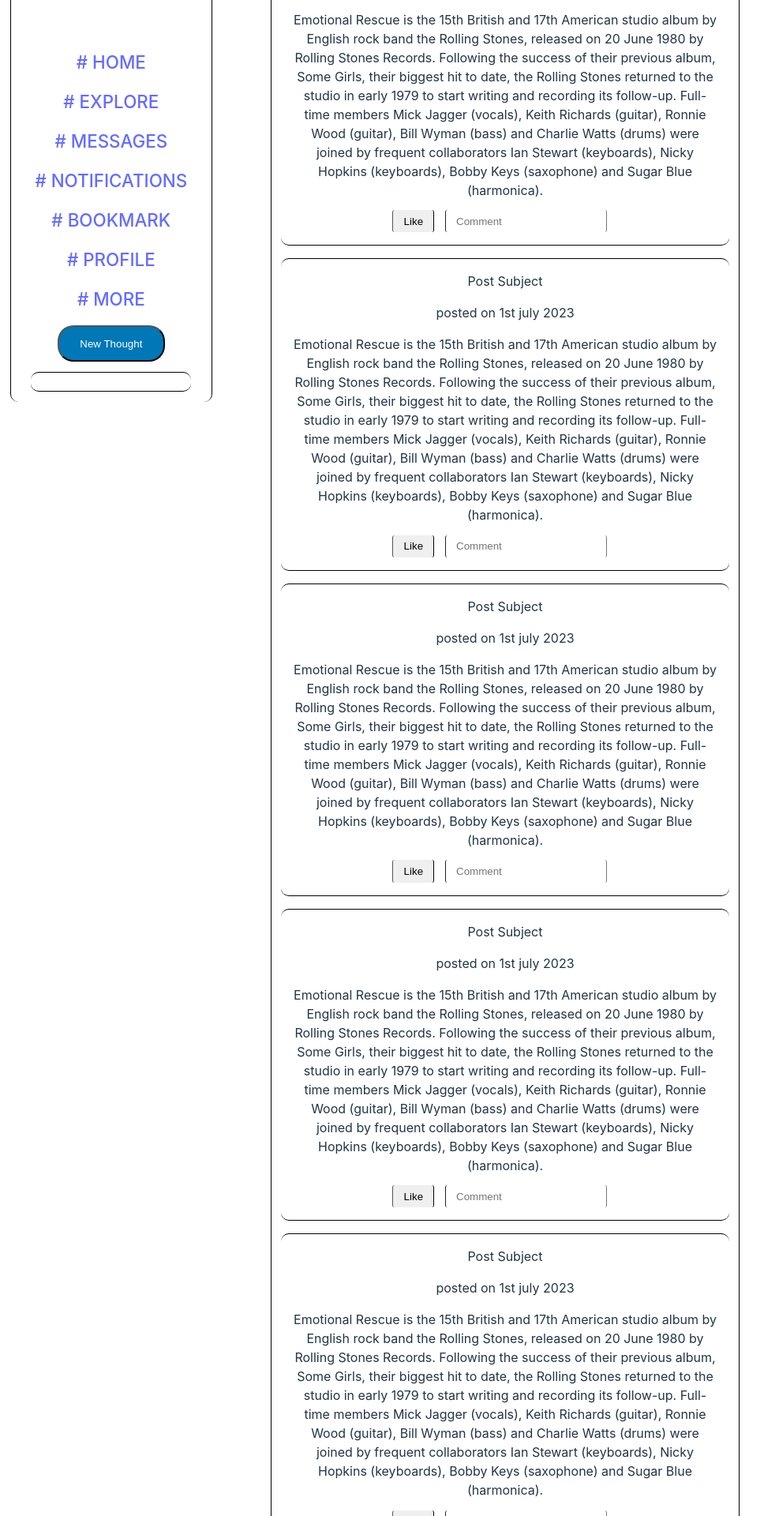
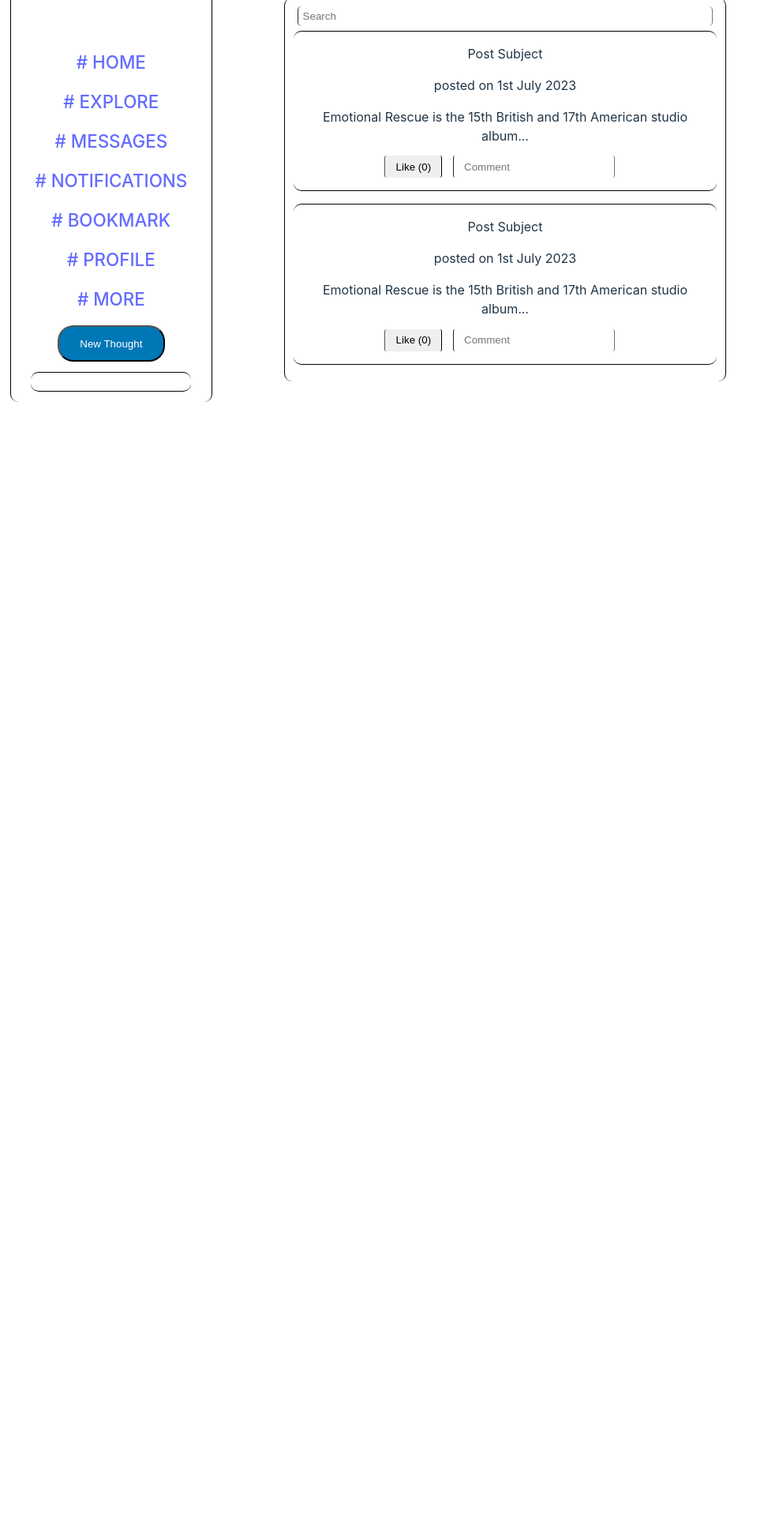
Before and after one commit to dark-king-001/Server, a React (Vite) app in the folder Frontend/: page /explore in a window 1280 px wide. Shown: the part 160-2080 px from the top of the page at 79% size, without its empty margins (0-987 px from the left). After the commit the page ends 800 px from the top, so only its background shows below. Built offline with nearby package versions, Linux system fonts and the light colour scheme.

Commit message:
transfirmed into a dynamic page

```diff
--- a/Frontend/src/components/explore.jsx
+++ b/Frontend/src/components/explore.jsx
@@ -1,96 +1,70 @@
-import React from 'react'
+import React, { useState } from 'react';
 
 export default function () {
+  const [posts, setPosts] = useState([
+    {
+      id: 1,
+      title: 'Post Subject',
+      date: 'posted on 1st July 2023',
+      content: 'Emotional Rescue is the 15th British and 17th American studio album...',
+      likes: 0,
+      comments: []
+    },
+    {
+      id: 1,
+      title: 'Post Subject',
+      date: 'posted on 1st July 2023',
+      content: 'Emotional Rescue is the 15th British and 17th American studio album...',
+      likes: 0,
+      comments: []
+    },
+    // Add more post objects here as needed
+  ]);
+
+  const handleLike = (postId) => {
+    setPosts((prevPosts) =>
+      prevPosts.map((post) => {
+        if (post.id === postId) {
+          return { ...post, likes: post.likes + 1 };
+        }
+        return post;
+      })
+    );
+  };
+
+  const handleComment = (postId, comment) => {
+    setPosts((prevPosts) =>
+      prevPosts.map((post) => {
+        if (post.id === postId) {
+          return { ...post, comments: [...post.comments, comment] };
+        }
+        return post;
+      })
+    );
+  };
+
   return (
     <main>
-        <form action="/search" method="post">
-            <input type="text" name="search" id="search" placeholder="Search" />
-        </form>
-        <section class="post">
-            <div class="title">Post Subject <p>posted on 1st july 2023</p></div>
-            <div class="content">
-                Emotional Rescue is the 15th British and 17th American studio album
-                by English rock band the Rolling Stones, released on 20 June 1980 by
-                Rolling Stones Records. Following the success of their previous album,
-                Some Girls, their biggest hit to date, the Rolling Stones returned to
-                the studio in early 1979 to start writing and recording its follow-up.
-                Full-time members Mick Jagger (vocals), Keith Richards (guitar),
-                Ronnie Wood (guitar), Bill Wyman (bass) and Charlie Watts (drums)
-                were joined by frequent collaborators Ian Stewart (keyboards),
-                Nicky Hopkins (keyboards), Bobby Keys (saxophone) and Sugar Blue
-                (harmonica).
-            </div>
-            <button>Like</button>
-            <input type="text" name="comment" class="comment" id="comment" placeholder="Comment" />
+      <form action="/search" method="post">
+        <input type="text" name="search" id="search" placeholder="Search" />
+      </form>
+      {posts.map((post) => (
+        <section className="post" key={post.id}>
+          <div className="title">
+            {post.title} <p>{post.date}</p>
+          </div>
+          <div className="content">{post.content}</div>
+          <button onClick={() => handleLike(post.id)}>Like ({post.likes})</button>
+          <input
+            type="text"
+            name="comment"
+            className="comment"
+            id="comment"
+            placeholder="Comment"
+            onChange={(e) => handleComment(post.id, e.target.value)}
+          />
         </section>
-        <section class="post">
-            <div class="title">Post Subject <p>posted on 1st july 2023</p></div>
-            <div class="content">
-                Emotional Rescue is the 15th British and 17th American studio album
-                by English rock band the Rolling Stones, released on 20 June 1980 by
-                Rolling Stones Records. Following the success of their previous album,
-                Some Girls, their biggest hit to date, the Rolling Stones returned to
-                the studio in early 1979 to start writing and recording its follow-up.
-                Full-time members Mick Jagger (vocals), Keith Richards (guitar),
-                Ronnie Wood (guitar), Bill Wyman (bass) and Charlie Watts (drums)
-                were joined by frequent collaborators Ian Stewart (keyboards),
-                Nicky Hopkins (keyboards), Bobby Keys (saxophone) and Sugar Blue
-                (harmonica).
-            </div>
-            <button>Like</button>
-            <input type="text" name="comment" class="comment" id="comment" placeholder="Comment" />
-        </section>
-        <section class="post">
-            <div class="title">Post Subject <p>posted on 1st july 2023</p></div>
-            <div class="content">
-                Emotional Rescue is the 15th British and 17th American studio album
-                by English rock band the Rolling Stones, released on 20 June 1980 by
-                Rolling Stones Records. Following the success of their previous album,
-                Some Girls, their biggest hit to date, the Rolling Stones returned to
-                the studio in early 1979 to start writing and recording its follow-up.
-                Full-time members Mick Jagger (vocals), Keith Richards (guitar),
-                Ronnie Wood (guitar), Bill Wyman (bass) and Charlie Watts (drums)
-                were joined by frequent collaborators Ian Stewart (keyboards),
-                Nicky Hopkins (keyboards), Bobby Keys (saxophone) and Sugar Blue
-                (harmonica).
-            </div>
-            <button>Like</button>
-            <input type="text" name="comment" class="comment" id="comment" placeholder="Comment" />
-        </section>
-        <section class="post">
-            <div class="title">Post Subject <p>posted on 1st july 2023</p></div>
-            <div class="content">
-                Emotional Rescue is the 15th British and 17th American studio album
-                by English rock band the Rolling Stones, released on 20 June 1980 by
-                Rolling Stones Records. Following the success of their previous album,
-                Some Girls, their biggest hit to date, the Rolling Stones returned to
-                the studio in early 1979 to start writing and recording its follow-up.
-                Full-time members Mick Jagger (vocals), Keith Richards (guitar),
-                Ronnie Wood (guitar), Bill Wyman (bass) and Charlie Watts (drums)
-                were joined by frequent collaborators Ian Stewart (keyboards),
-                Nicky Hopkins (keyboards), Bobby Keys (saxophone) and Sugar Blue
-                (harmonica).
-            </div>
-            <button>Like</button>
-            <input type="text" name="comment" class="comment" id="comment" placeholder="Comment" />
-        </section>
-        <section class="post">
-            <div class="title">Post Subject <p>posted on 1st july 2023</p></div>
-            <div class="content">
-                Emotional Rescue is the 15th British and 17th American studio album
-                by English rock band the Rolling Stones, released on 20 June 1980 by
-                Rolling Stones Records. Following the success of their previous album,
-                Some Girls, their biggest hit to date, the Rolling Stones returned to
-                the studio in early 1979 to start writing and recording its follow-up.
-                Full-time members Mick Jagger (vocals), Keith Richards (guitar),
-                Ronnie Wood (guitar), Bill Wyman (bass) and Charlie Watts (drums)
-                were joined by frequent collaborators Ian Stewart (keyboards),
-                Nicky Hopkins (keyboards), Bobby Keys (saxophone) and Sugar Blue
-                (harmonica).
-            </div>
-            <button>Like</button>
-            <input type="text" name="comment" class="comment" id="comment" placeholder="Comment" />
-        </section>
+      ))}
     </main>
-  )
+  );
 }
```
